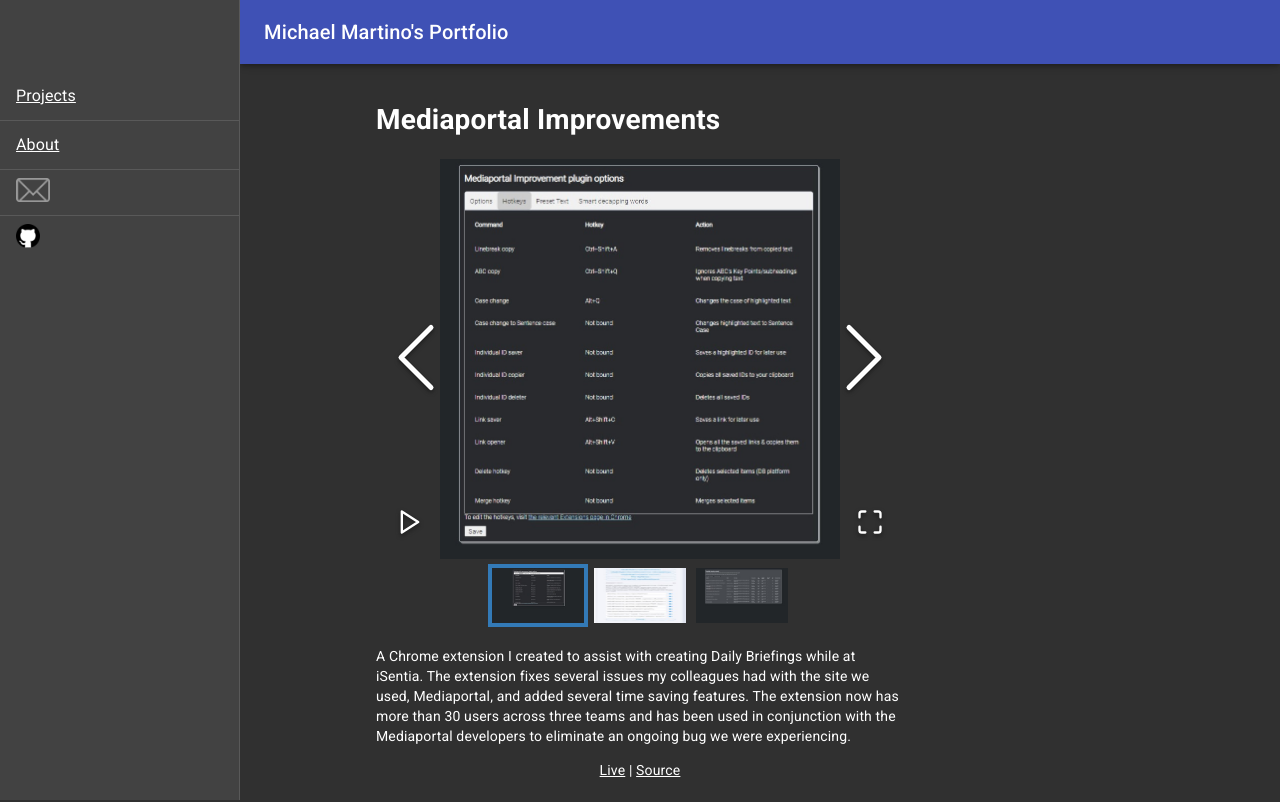
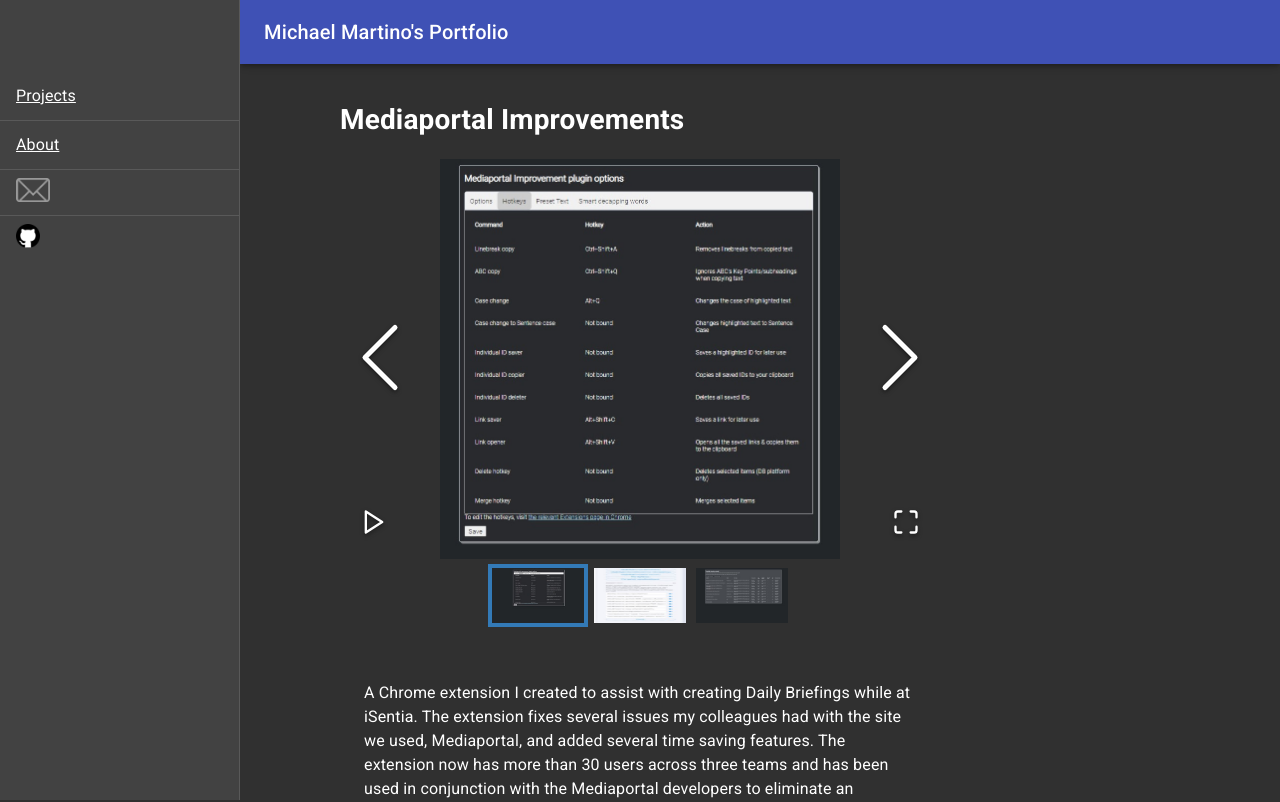
Before and after one commit to Mick666/Portfolio, a React (Create React App) app: page / in a window 1280 px wide. Shown: the top 802 px of the page. Built offline with nearby package versions, Linux system fonts and the light colour scheme.

Commit message:
Fixed about page

```diff
--- a/public/index.html
+++ b/public/index.html
@@ -8,7 +8,7 @@
     <meta name="theme-color" content="#000000" />
     <meta
       name="description"
-      content="Web site created using create-react-app"
+      content="Portfolio website"
     />
     <link rel="apple-touch-icon" href="%PUBLIC_URL%/logo192.png" />
     <!--
@@ -25,7 +25,7 @@
       work correctly both with client-side routing and a non-root public URL.
       Learn how to configure a non-root public URL by running `npm run build`.
     -->
-    <title>React App</title>
+    <title>Michael Martino's Portfolio</title>
   </head>
   <body>
     <noscript>You need to enable JavaScript to run this app.</noscript>
--- a/src/App.css
+++ b/src/App.css
@@ -8,7 +8,7 @@
 
 .portfolio-items-parent {
   margin: 0px auto;
-  width: 66vh;
+  width: 75vh;
   margin-top: 100px;
 }
 
--- a/src/App.js
+++ b/src/App.js
@@ -30,12 +30,7 @@
         width: drawerWidth,
     },
     // necessary for content to be below app bar
-    toolbar: theme.mixins.toolbar,
-    content: {
-        flexGrow: 1,
-        backgroundColor: theme.palette.background.default,
-        padding: theme.spacing(3),
-    },
+    toolbar: theme.mixins.toolbar
 }))
 
 function App() {
--- a/src/components/About.js
+++ b/src/components/About.js
@@ -1,16 +1,19 @@
 import React from 'react'
+import { Typography } from '@material-ui/core'
 
 const About = () => {
 
     const aboutText = 'My name is Michael Martino and I\'m a Web Developer.\
     My passion is programming, especially when creating new ways to make people\'s lives easier (be it with\
-    websites or extensions), and I have pursued it as a new career for the past 18 months.\
-    I have experience with JS and several popular JS libraries, including React and Node.\
+    websites or extensions), and I have pursued it as a new career for the past 18 months.'
+    const aboutTextPara2 = 'I have experience with JS and several popular JS libraries, including React and Node.\
     I also have experience with Typescript and Ruby.'
 
     return (
-        <div>
-            <p>{aboutText}</p>
+        <div className='portfolio-items-parent'>
+            <Typography>{aboutText}</Typography>
+            <br />
+            <Typography>{aboutTextPara2}</Typography>
         </div>
     )
 }
--- a/src/components/PortfolioItem.js
+++ b/src/components/PortfolioItem.js
@@ -1,14 +1,34 @@
 import React from 'react'
 import ImageGallery from 'react-image-gallery'
+import { Typography, Link } from '@material-ui/core'
+import { makeStyles } from '@material-ui/core/styles'
+
+const useStyles = makeStyles((theme) => ({
+    textSection: {
+        flexGrow: 1,
+        backgroundColor: theme.palette.background.default,
+        padding: theme.spacing(3),
+        marginTop: '25px'
+    },
+    projectLinks: {
+        fontFamily: 'Roboto',
+        textAlign: 'center',
+        color: 'white',
+        textDecoration: 'underline'
+    }
+}))
 
 const PortfolioItem = ({ item }) => {
+    const classes = useStyles()
+
     return (
         <div className='portfolio-item'>
             <h1>{item.title}</h1>
             <ImageGallery items={item.images} />
-            <p className='item-text'>{item.text}</p>
+            <Typography className={classes.textSection}>{item.text}</Typography>
             <div className='portfolio-links'>
-                <a href={item.live}>Live</a> | <a href={item.source}>Source</a>
+                <Link href={item.live} className={classes.projectLinks}>Live</Link>&nbsp;|&nbsp;
+                <Link href={item.source} className={classes.projectLinks}>Source</Link>
             </div>
         </div>
     )
--- a/src/portfolioData.js
+++ b/src/portfolioData.js
@@ -5,14 +5,23 @@
 import MP3 from './images/MPImp-3.jpg'
 import MP3Thumb from './images/MPImp-3-Thumb.jpg'
 import Pics1 from './images/Pics1.jpg'
+import Pics1Thumb from './images/Pics1-Thumb.jpg'
 import Pics2 from './images/Pics2.jpg'
+import Pics2Thumb from './images/Pics2-Thumb.jpg'
 import Pics3 from './images/Pics3.jpg'
+import Pics3Thumb from './images/Pics3-Thumb.jpg'
 import Pics4 from './images/Pics4.jpg'
+import Pics4Thumb from './images/Pics4-Thumb.jpg'
 import Linker1 from './images/Linker1.jpg'
+import Linker1Thumb from './images/Linker1-Thumb.jpg'
+import Linker2Thumb from './images/Linker2-Thumb.jpg'
 import Linker2 from './images/Linker2.jpg'
 import Commands1 from './images/Commands1.jpg'
+import Commands1Thumb from './images/Commands1-Thumb.jpg'
+import Commands2Thumb from './images/Commands2-Thumb.jpg'
 import Commands2 from './images/Commands2.jpg'
 import Calc1 from './images/Calc1.jpg'
+import Calc1Thumb from './images/Calc1-Thumb.jpg'
 
 
 const Data = [
@@ -45,19 +54,19 @@
         images: [
             {
                 original: Pics1,
-                thumbnail: MP1Thumb
+                thumbnail: Pics1Thumb
             },
             {
                 original: Pics2,
-                thumbnail: MP2Thumb
+                thumbnail: Pics2Thumb
             },
             {
                 original: Pics3,
-                thumbnail: MP3Thumb
+                thumbnail: Pics3Thumb
             },
             {
                 original: Pics4,
-                thumbnail: MP3Thumb
+                thumbnail: Pics4Thumb
             }
         ],
         text: 'A simpler Chrome extension I made to assist with productivity during a cybersecurity incident\
@@ -72,11 +81,11 @@
         images: [
             {
                 original: Linker1,
-                thumbnail: MP1Thumb
+                thumbnail: Linker1Thumb
             },
             {
                 original: Linker2,
-                thumbnail: MP1Thumb
+                thumbnail: Linker2Thumb
             }
         ],
         text: 'A website designed to assist with linking news summaries when using our online editing tool.\
@@ -87,11 +96,11 @@
         images: [
             {
                 original: Commands1,
-                thumbnail: MP1Thumb
+                thumbnail: Commands1Thumb
             },
             {
                 original: Commands2,
-                thumbnail: MP1Thumb
+                thumbnail: Commands2Thumb
             }
         ],
         text: 'A React website I created to list the common npm packages for various JS libraries, as well as other \
@@ -103,7 +112,7 @@
         images: [
             {
                 original: Calc1,
-                thumbnail: MP1Thumb
+                thumbnail: Calc1Thumb
             }
         ],
         text: 'A simple calculator created with vanilla JS'
```
Also changed, not shown: package.json (+6 -2 lines), 1 other file (tests, documents, lock files or other folders).
